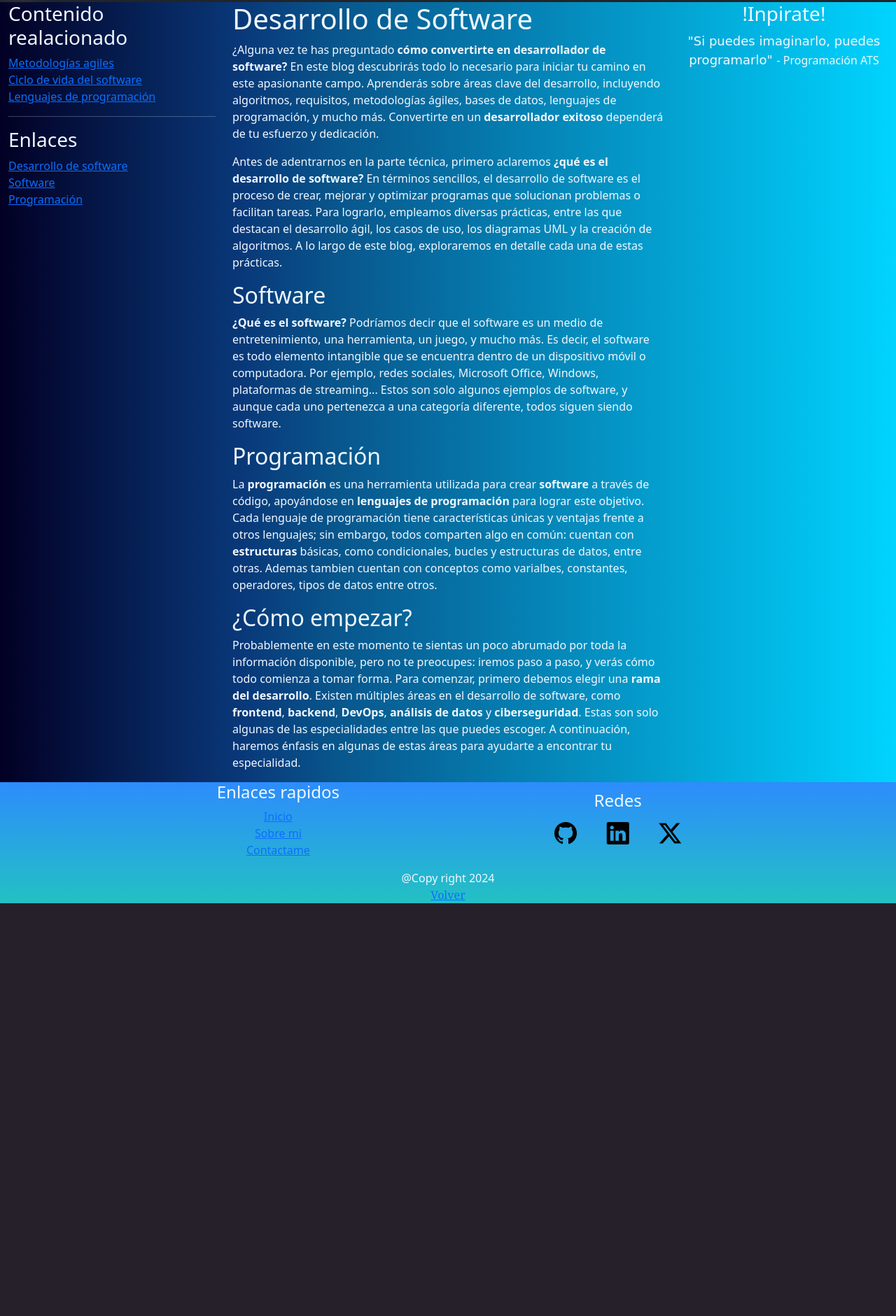
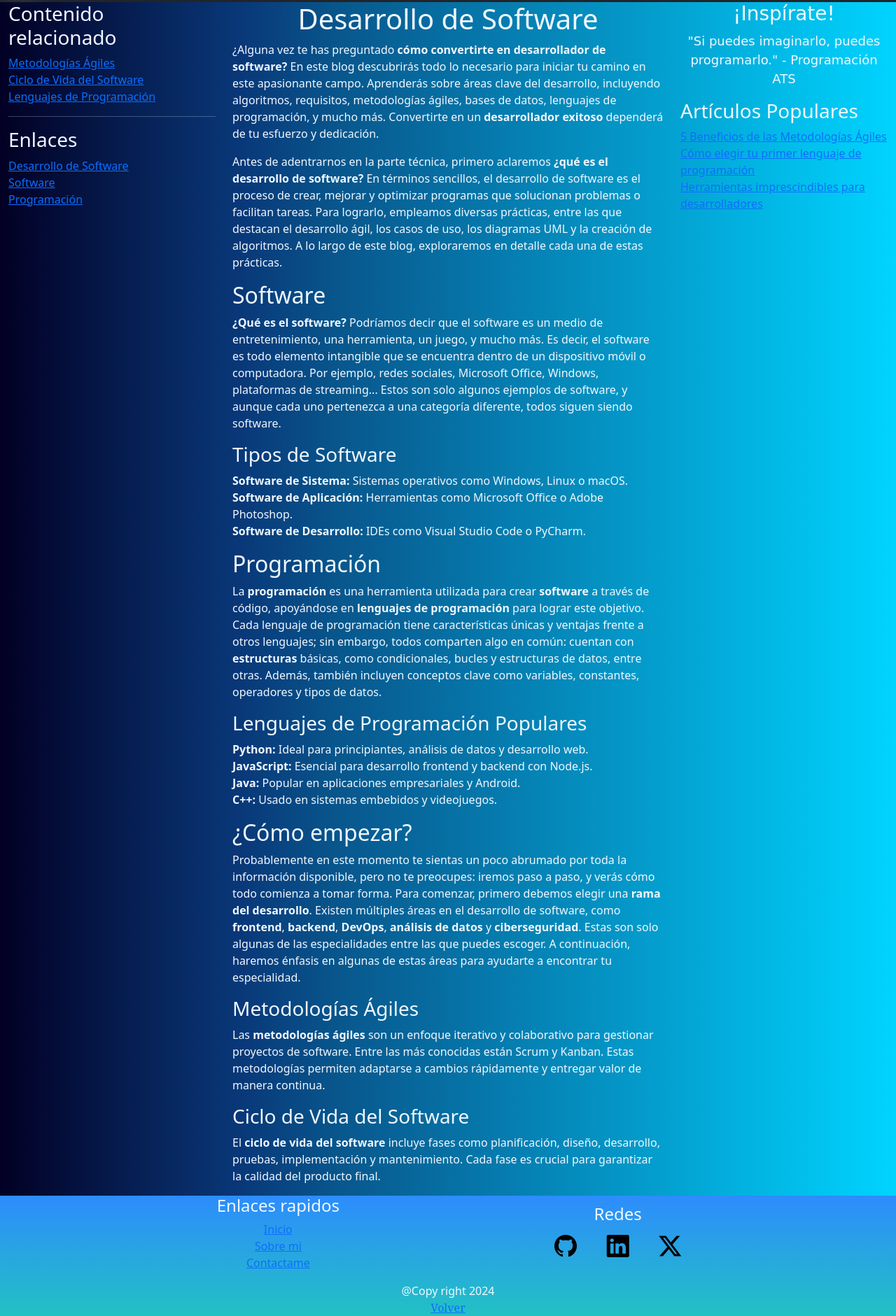
Before and after one commit to kkstrofico/Blog, a Flask app: page / in a window 1280 px wide. Shown: the part 253-2134 px from the top of the page at 70% size. Before the commit the page ends 1544 px from the top, so only its background shows below. Run offline with Flask 3, Linux system fonts and the light colour scheme.

Commit message:
Mejora la estructura de index.html y base.html

```diff
--- a/templates/base.html
+++ b/templates/base.html
@@ -54,22 +54,9 @@
 
   </nav>
   <!-- Contenido -->
-  <section class="container-fluid">
-    <section class="row">
-      <!-- Contenido secundario left -->
-        <aside class="col-3 contenido-secundario">
-          {%block aside%}{%endblock%}
-        </aside>
-        <!-- Contenido principal -->
-        <main class="col-6 principal-content">
-          {%block content%}{%endblock%}
-        </main>
-        <!-- Contenido secundario right -->
-        <aside class="col-3 contenido-secundario">
-          {%block aside_dos%}{%endblock%}
-        </aside>
-    </section>
-  </section>
+  <div class="container-fluid">
+    {%block content%}{%endblock%}
+  </div>
 
   <!-- Pie de pagina -->
   <footer>
--- a/templates/index.html
+++ b/templates/index.html
@@ -1,25 +1,27 @@
 {%extends 'base.html'%}
 <!-- Titulo de la pagina -->
 {%block title%}Inicio{%endblock%}
-<!-- Aside -->
-{%block aside%}
-  <h3>Contenido realacionado</h3>
+
+{% block content %}
+<div class="row">
+  <aside class="col-3 contenido-secundario">
+    <h3>Contenido relacionado</h3>
     <ul>
-    <li><a href="#">Metodologías agiles</a></li>
-    <li><a href="#">Ciclo de vida del software</a></li>
-    <li><a href="#">Lenguajes de programación</a></li>
+      <li><a href="#metodologias-agiles">Metodologías Ágiles</a></li>
+      <li><a href="#ciclo-vida-software">Ciclo de Vida del Software</a></li>
+      <li><a href="#lenguajes-programacion">Lenguajes de Programación</a></li>
     </ul>
     <hr>
     <h3>Enlaces</h3>
     <ul>
-    <li><a href="#desarrollo">Desarrollo de software</a></li>
+      <li><a href="#desarrollo">Desarrollo de Software</a></li>
       <li><a href="#software">Software</a></li>
       <li><a href="#programacion">Programación</a></li>
     </ul>
-{%endblock%}
-<!-- Main -->
-{%block content%}
-  <h1 id="desarrollo">Desarrollo de Software</h1>
+  </aside>
+
+  <main class="col-6 principal-content">
+    <h1 id="desarrollo" class = "text-center">Desarrollo de Software</h1>
     <p>¿Alguna vez te has preguntado <strong>cómo convertirte en desarrollador de software?</strong> En este blog descubrirás todo lo necesario para iniciar tu camino en este apasionante campo. Aprenderás sobre áreas clave del desarrollo, incluyendo algoritmos, requisitos, metodologías ágiles, bases de datos, lenguajes de programación, y mucho más. Convertirte en un <strong>desarrollador exitoso</strong> dependerá de tu esfuerzo y dedicación.</p>
 
     <p>Antes de adentrarnos en la parte técnica, primero aclaremos <strong>¿qué es el desarrollo de software?</strong> En términos sencillos, el desarrollo de software es el proceso de crear, mejorar y optimizar programas que solucionan problemas o facilitan tareas. Para lograrlo, empleamos diversas prácticas, entre las que destacan el desarrollo ágil, los casos de uso, los diagramas UML y la creación de algoritmos. A lo largo de este blog, exploraremos en detalle cada una de estas prácticas.</p>
@@ -27,19 +29,48 @@
     <h2 id="software">Software</h2>
     <p><strong>¿Qué es el software?</strong> Podríamos decir que el software es un medio de entretenimiento, una herramienta, un juego, y mucho más. Es decir, el software es todo elemento intangible que se encuentra dentro de un dispositivo móvil o computadora. Por ejemplo, redes sociales, Microsoft Office, Windows, plataformas de streaming... Estos son solo algunos ejemplos de software, y aunque cada uno pertenezca a una categoría diferente, todos siguen siendo software.</p>
 
+    <h3 id="tipos-software">Tipos de Software</h3>
+    <ul>
+      <li><strong>Software de Sistema:</strong> Sistemas operativos como Windows, Linux o macOS.</li>
+      <li><strong>Software de Aplicación:</strong> Herramientas como Microsoft Office o Adobe Photoshop.</li>
+      <li><strong>Software de Desarrollo:</strong> IDEs como Visual Studio Code o PyCharm.</li>
+    </ul>
+
     <h2 id="programacion">Programación</h2>
-  <p>La <strong>programación</strong> es una herramienta utilizada para crear <strong>software</strong> a través de código, apoyándose en <strong>lenguajes de programación</strong> para lograr este objetivo. Cada lenguaje de programación tiene características únicas y ventajas frente a otros lenguajes; sin embargo, todos comparten algo en común: cuentan con <strong>estructuras</strong> básicas, como condicionales, bucles y estructuras de datos, entre otras. Ademas tambien cuentan con conceptos como varialbes, constantes, operadores, tipos de datos entre otros.</p>
+    <p>La <strong>programación</strong> es una herramienta utilizada para crear <strong>software</strong> a través de código, apoyándose en <strong>lenguajes de programación</strong> para lograr este objetivo. Cada lenguaje de programación tiene características únicas y ventajas frente a otros lenguajes; sin embargo, todos comparten algo en común: cuentan con <strong>estructuras</strong> básicas, como condicionales, bucles y estructuras de datos, entre otras. Además, también incluyen conceptos clave como variables, constantes, operadores y tipos de datos.</p>
 
-  <h2>¿Cómo empezar?</h2>
+    <h3 id="lenguajes-programacion">Lenguajes de Programación Populares</h3>
+    <ul>
+      <li><strong>Python:</strong> Ideal para principiantes, análisis de datos y desarrollo web.</li>
+      <li><strong>JavaScript:</strong> Esencial para desarrollo frontend y backend con Node.js.</li>
+      <li><strong>Java:</strong> Popular en aplicaciones empresariales y Android.</li>
+      <li><strong>C++:</strong> Usado en sistemas embebidos y videojuegos.</li>
+    </ul>
+
+    <h2 id="como-empezar">¿Cómo empezar?</h2>
     <p>Probablemente en este momento te sientas un poco abrumado por toda la información disponible, pero no te preocupes: iremos paso a paso, y verás cómo todo comienza a tomar forma. Para comenzar, primero debemos elegir una <strong>rama del desarrollo</strong>. Existen múltiples áreas en el desarrollo de software, como <strong>frontend</strong>, <strong>backend</strong>, <strong>DevOps</strong>, <strong>análisis de datos</strong> y <strong>ciberseguridad</strong>. Estas son solo algunas de las especialidades entre las que puedes escoger. A continuación, haremos énfasis en algunas de estas áreas para ayudarte a encontrar tu especialidad.</p>
 
+    <h3 id="metodologias-agiles">Metodologías Ágiles</h3>
+    <p>Las <strong>metodologías ágiles</strong> son un enfoque iterativo y colaborativo para gestionar proyectos de software. Entre las más conocidas están Scrum y Kanban. Estas metodologías permiten adaptarse a cambios rápidamente y entregar valor de manera continua.</p>
 
-{%endblock%}
-<!-- Aside -->
-{%block aside_dos%}
-  <section class="text-center">
-    <h3>!Inpirate!</h3>
-    <p><span class="frase-inspiradora">"Si puedes imaginarlo, puedes programarlo" </span> - Programación ATS
-    </section></p>
+    <h3 id="ciclo-vida-software">Ciclo de Vida del Software</h3>
+    <p>El <strong>ciclo de vida del software</strong> incluye fases como planificación, diseño, desarrollo, pruebas, implementación y mantenimiento. Cada fase es crucial para garantizar la calidad del producto final.</p>
 
-{%endblock%}
+  </main>
+
+  <aside class="col-3">
+    <section class="text-center frase-inspiradora">
+      <h3>¡Inspírate!</h3>
+      <p><span class="frase-inspiradora">"Si puedes imaginarlo, puedes programarlo."</span> - Programación ATS</p>
+    </section>
+    <section class="articulos-populares">
+      <h3>Artículos Populares</h3>
+      <ul>
+        <li><a href="#metodologias-agiles">5 Beneficios de las Metodologías Ágiles</a></li>
+        <li><a href="#programacion">Cómo elegir tu primer lenguaje de programación</a></li>
+        <li><a href="#software">Herramientas imprescindibles para desarrolladores</a></li>
+      </ul>
+    </section>
+  </aside>
+</div>
+{% endblock %}
```
Lines whose indentation alone changed are shown as unchanged.
